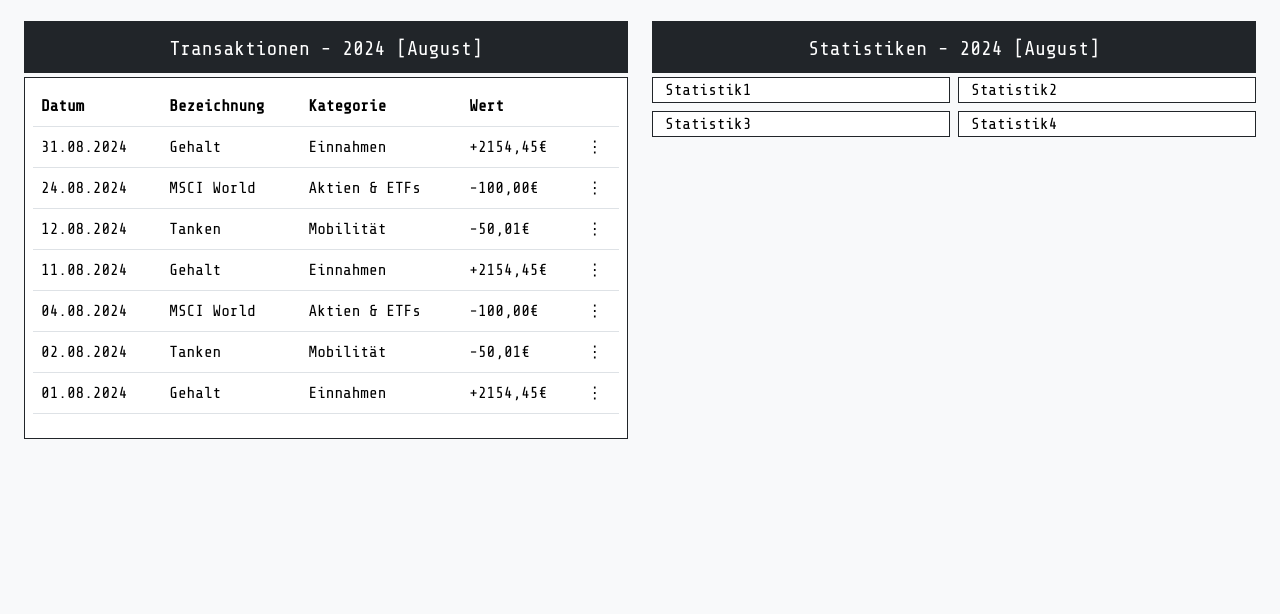
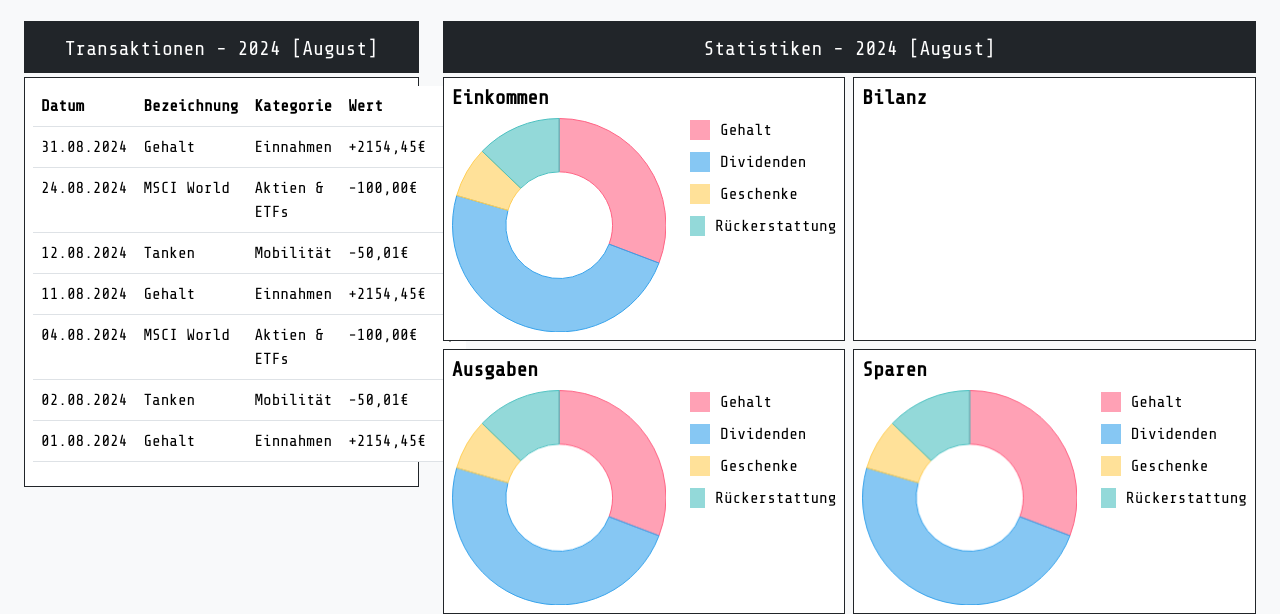
Before and after one commit to iLucasDOTexe/Project-Balance-2, a plain HTML site: page Front End/index.html in a window 1280 px wide. Shown: the part 273-887 px from the top of the page. Before the commit the page ends 800 px from the top, so only its background shows below. Drawn offline with nearby package versions, Linux system fonts and the light colour scheme.

Commit message:
further designing statistics container

```diff
--- a/Front End/index.html
+++ b/Front End/index.html
@@ -117,7 +117,7 @@
       <div class="container-fluid text-center mt-4 px-0">
         <div class="row">
           <!--Start Transaction List Container-->
-          <div class="col-6">
+          <div class="col-4">
             <div>
               <div class="bg-dark text-white pb-1 pt-3 flex-fill">
                 <h5>Transaktionen - 2024 [August]</h5>
@@ -190,24 +190,62 @@
           </div>
           <!--End Transaction List Container-->
           <!--Start Statistics Container-->
-          <div class="col-6">
-            <div class="bg-dark text-white pb-1 pt-3 flex-fill">
+          <div class="col-8">
+            <div class="bg-dark text-white pb-1 pt-3">
               <h5>Statistiken - 2024 [August]</h5>
             </div>
-            <div class="mt-1 px-2 flex-fill text-start">
+            <div class="mt-1 px-2 text-start">
               <div class="row">
-                <div class="col border border-dark bg-white mx-1">Statistik1</div>
-                <div class="col border border-dark bg-white mx-1">Statistik2</div>
+                <!--Start Income Doughnut Chart Container-->
+                <div class="col border border-dark bg-white mx-1 p-2">
+                  <h5 class="fw-bold">Einkommen</h5>
+                  <div class="row">
+                    <div class="col-7 d-flex align-items-center justify-content-center">
+                      <canvas id="income_doughnut" class="w-100"></canvas>
+                    </div>
+                    <div class="col-5" id="income_doughnut_legend"></div>
+                  </div>
+                </div>
+                <!--End Income Doughnut Chart Container-->
+                <div class="col border border-dark bg-white mx-1 p-2">
+                  <h5 class="fw-bold">Bilanz</h5>
+                </div>
               </div>
               <div class="row mt-2">
-                <div class="col border border-dark bg-white mx-1">Statistik3</div>
-                <div class="col border border-dark bg-white mx-1">Statistik4</div>
+                <!--Start Spendings Doughnut Chart Container-->
+                <div class="col border border-dark bg-white mx-1 p-2">
+                  <h5 class="fw-bold">Ausgaben</h5>
+                  <div class="row">
+                    <div class="col-7 d-flex align-items-center justify-content-center">
+                      <canvas id="spendings_doughnut" class="w-100"></canvas>
+                    </div>
+                    <div class="col-5" id="spendings_doughnut_legend"></div>
+                  </div>
+                </div>
+                <!--End Spendings Doughnut Chart Container-->
+                <!--Start Savings Doughnut Chart Container-->
+                <div class="col border border-dark bg-white mx-1 p-2">
+                  <h5 class="fw-bold">Sparen</h5>
+                  <div class="row">
+                    <div class="col-7 d-flex align-items-center justify-content-center">
+                      <canvas id="savings_doughnut" class="w-100"></canvas>
+                    </div>
+                    <div class="col-5" id="savings_doughnut_legend"></div>
+                  </div>
+                </div>
+                <!--End Savings Doughnut Chart Container-->
               </div>
             </div>
           </div>
+          <!--End Statistics Container-->
         </div>
       </div>
-      <!--Start Statistics Container-->
       <!--End Main Container-->
+      <!--Start Scripts-->
+      <script src="https://cdn.jsdelivr.net/npm/chart.js"></script>
+      <script src="./src/income_doughnut.js"></script>
+      <script src="./src/spendings_doughnut.js"></script>
+      <script src="./src/savings_doughnut.js"></script>
+      <!--End Scripts-->
     </body>
 </html>
--- /dev/null
+++ b/Front End/src/income_doughnut.js
@@ -0,0 +1,50 @@
+document.addEventListener('DOMContentLoaded', function() {
+  const ctx = document.getElementById('income_doughnut').getContext('2d');
+  const myDoughnutChart = new Chart(ctx, {
+    type: 'doughnut',
+    data: {
+      labels: ['Gehalt', 'Dividenden', 'Geschenke', 'Rückerstattung'],
+      datasets: [{
+        label: 'Statistik',
+        data: [12, 19, 3, 5],
+        backgroundColor: [
+          'rgba(255, 99, 132, 0.6)',
+          'rgba(54, 162, 235, 0.6)',
+          'rgba(255, 206, 86, 0.6)',
+          'rgba(75, 192, 192, 0.6)',
+          'rgba(153, 102, 255, 0.6)',
+          'rgba(255, 159, 64, 0.6)'
+        ],
+        borderColor: [
+          'rgba(255, 99, 132, 1)',
+          'rgba(54, 162, 235, 1)',
+          'rgba(255, 206, 86, 1)',
+          'rgba(75, 192, 192, 1)',
+          'rgba(153, 102, 255, 1)',
+          'rgba(255, 159, 64, 1)'
+        ],
+        borderWidth: 1
+      }]
+    },
+    options: {
+      responsive: true,
+      maintainAspectRatio: false,
+      plugins: {
+        legend: {
+          display: false  // Standardlegende ausblenden
+        }
+      }
+    }
+  });
+
+  // Eigene Legende erstellen
+  const legendContainer = document.getElementById('income_doughnut_legend');
+  const legendItems = myDoughnutChart.data.labels.map((label, index) => {
+    const bgColor = myDoughnutChart.data.datasets[0].backgroundColor[index];
+    return `<li class="d-flex align-items-center mb-2">
+              <span style="display:inline-block;width:20px;height:20px;background-color:${bgColor};margin-right:10px;"></span>
+              ${label}
+            </li>`;
+  });
+  legendContainer.innerHTML = `<ul class="list-unstyled">${legendItems.join('')}</ul>`;
+});
--- /dev/null
+++ b/Front End/src/savings_doughnut.js
@@ -0,0 +1,50 @@
+document.addEventListener('DOMContentLoaded', function() {
+  const ctx = document.getElementById('savings_doughnut').getContext('2d');
+  const myDoughnutChart = new Chart(ctx, {
+    type: 'doughnut',
+    data: {
+      labels: ['Gehalt', 'Dividenden', 'Geschenke', 'Rückerstattung'],
+      datasets: [{
+        label: 'Statistik',
+        data: [12, 19, 3, 5],
+        backgroundColor: [
+          'rgba(255, 99, 132, 0.6)',
+          'rgba(54, 162, 235, 0.6)',
+          'rgba(255, 206, 86, 0.6)',
+          'rgba(75, 192, 192, 0.6)',
+          'rgba(153, 102, 255, 0.6)',
+          'rgba(255, 159, 64, 0.6)'
+        ],
+        borderColor: [
+          'rgba(255, 99, 132, 1)',
+          'rgba(54, 162, 235, 1)',
+          'rgba(255, 206, 86, 1)',
+          'rgba(75, 192, 192, 1)',
+          'rgba(153, 102, 255, 1)',
+          'rgba(255, 159, 64, 1)'
+        ],
+        borderWidth: 1
+      }]
+    },
+    options: {
+      responsive: true,
+      maintainAspectRatio: false,
+      plugins: {
+        legend: {
+          display: false  // Standardlegende ausblenden
+        }
+      }
+    }
+  });
+
+  // Eigene Legende erstellen
+  const legendContainer = document.getElementById('savings_doughnut_legend');
+  const legendItems = myDoughnutChart.data.labels.map((label, index) => {
+    const bgColor = myDoughnutChart.data.datasets[0].backgroundColor[index];
+    return `<li class="d-flex align-items-center mb-2">
+              <span style="display:inline-block;width:20px;height:20px;background-color:${bgColor};margin-right:10px;"></span>
+              ${label}
+            </li>`;
+  });
+  legendContainer.innerHTML = `<ul class="list-unstyled">${legendItems.join('')}</ul>`;
+});
--- /dev/null
+++ b/Front End/src/spendings_doughnut.js
@@ -0,0 +1,50 @@
+document.addEventListener('DOMContentLoaded', function() {
+  const ctx = document.getElementById('spendings_doughnut').getContext('2d');
+  const myDoughnutChart = new Chart(ctx, {
+    type: 'doughnut',
+    data: {
+      labels: ['Gehalt', 'Dividenden', 'Geschenke', 'Rückerstattung'],
+      datasets: [{
+        label: 'Statistik',
+        data: [12, 19, 3, 5],
+        backgroundColor: [
+          'rgba(255, 99, 132, 0.6)',
+          'rgba(54, 162, 235, 0.6)',
+          'rgba(255, 206, 86, 0.6)',
+          'rgba(75, 192, 192, 0.6)',
+          'rgba(153, 102, 255, 0.6)',
+          'rgba(255, 159, 64, 0.6)'
+        ],
+        borderColor: [
+          'rgba(255, 99, 132, 1)',
+          'rgba(54, 162, 235, 1)',
+          'rgba(255, 206, 86, 1)',
+          'rgba(75, 192, 192, 1)',
+          'rgba(153, 102, 255, 1)',
+          'rgba(255, 159, 64, 1)'
+        ],
+        borderWidth: 1
+      }]
+    },
+    options: {
+      responsive: true,
+      maintainAspectRatio: false,
+      plugins: {
+        legend: {
+          display: false  // Standardlegende ausblenden
+        }
+      }
+    }
+  });
+
+  // Eigene Legende erstellen
+  const legendContainer = document.getElementById('spendings_doughnut_legend');
+  const legendItems = myDoughnutChart.data.labels.map((label, index) => {
+    const bgColor = myDoughnutChart.data.datasets[0].backgroundColor[index];
+    return `<li class="d-flex align-items-center mb-2">
+              <span style="display:inline-block;width:20px;height:20px;background-color:${bgColor};margin-right:10px;"></span>
+              ${label}
+            </li>`;
+  });
+  legendContainer.innerHTML = `<ul class="list-unstyled">${legendItems.join('')}</ul>`;
+});
```
